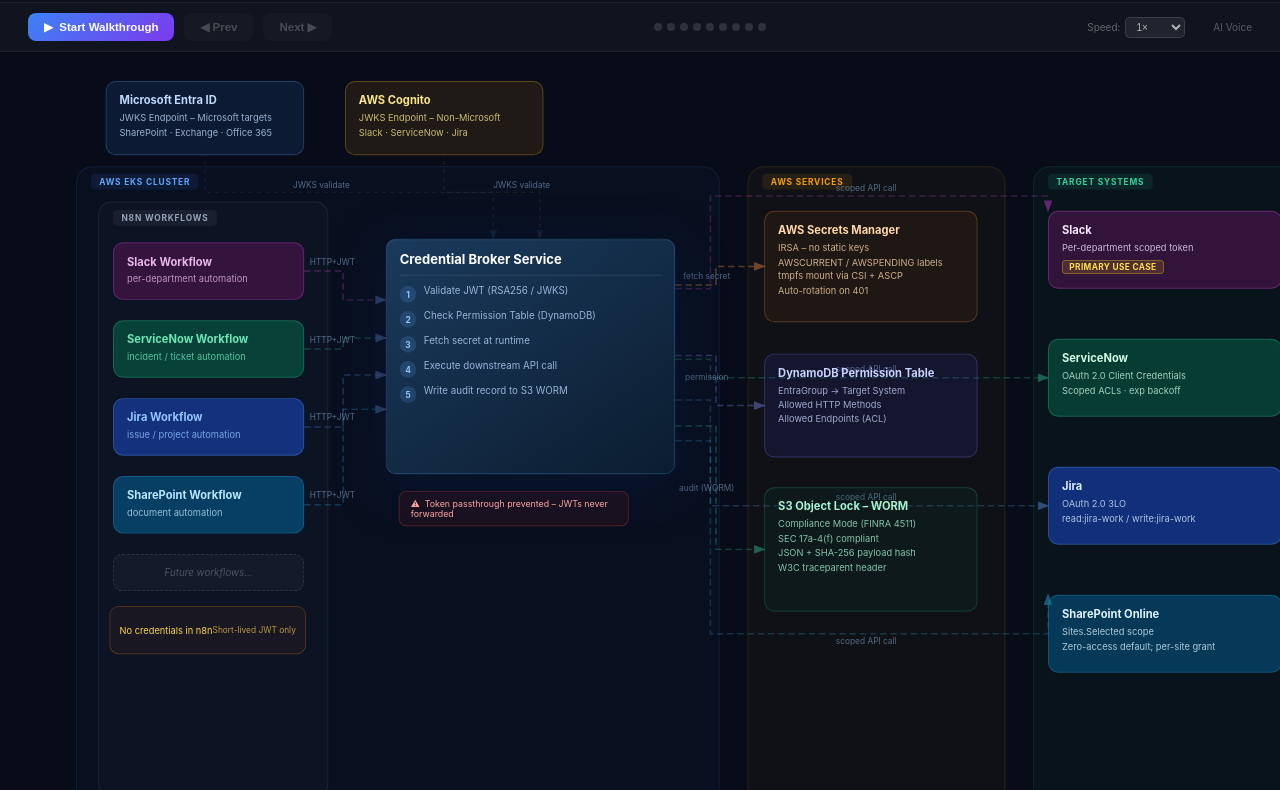
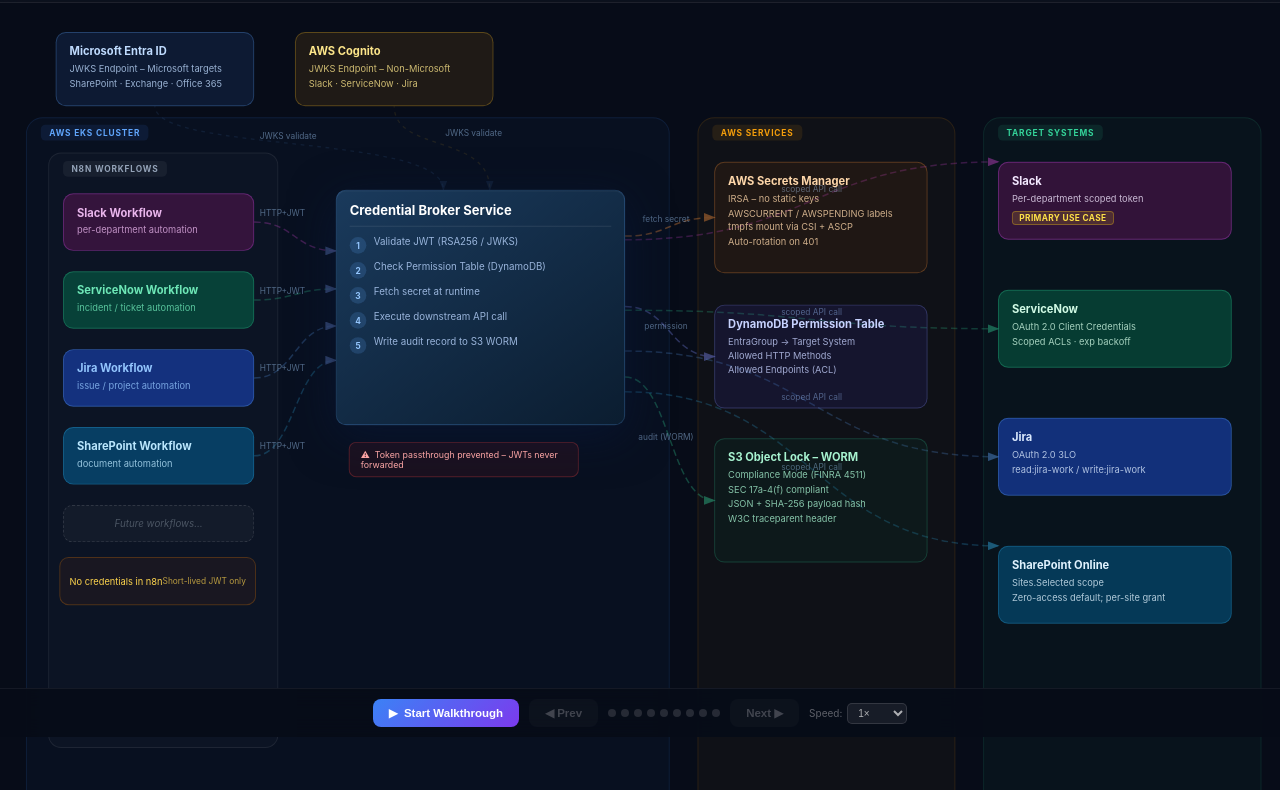
Before and after one commit to yashshrivastavaa/ts-arch-design, a plain HTML site: page index.html in a window 1280 px wide. Shown: the part 63-853 px from the top of the page. Drawn offline with Linux system fonts and the light colour scheme.

Commit message:
Responsive: fix scale origin, bottom ctrl bar, curved arrows, remove date/AI Voice labels

```diff
--- a/index.html
+++ b/index.html
@@ -6,7 +6,7 @@
 <title>TradeStation · n8n Credential Broker Architecture · Symplytics</title>
 <style>
 *,*::before,*::after{box-sizing:border-box;margin:0;padding:0}
-body{background:#070c18;font-family:-apple-system,BlinkMacSystemFont,'Segoe UI','Inter',sans-serif;color:#e2e8f0;overflow-x:hidden}
+body{background:#070c18;font-family:-apple-system,BlinkMacSystemFont,'Segoe UI','Inter',sans-serif;color:#e2e8f0;overflow-x:hidden;padding-bottom:68px}
 
 /* ── HEADER ── */
 .hdr{display:flex;align-items:center;justify-content:space-between;padding:16px 28px 14px;background:rgba(255,255,255,.025);border-bottom:1px solid rgba(255,255,255,.07);position:sticky;top:0;z-index:100;backdrop-filter:blur(12px)}
@@ -18,22 +18,18 @@
 .badge-conf{font-size:9px;font-weight:700;letter-spacing:.08em;text-transform:uppercase;padding:3px 9px;border-radius:4px;background:rgba(239,68,68,.12);border:1px solid rgba(239,68,68,.3);color:#fca5a5}
 .badge-date{font-size:9px;color:rgba(255,255,255,.3);letter-spacing:.04em}
 
-/* ── NAV BAR ── */
-.wt-bar{display:flex;align-items:center;gap:10px;flex-wrap:wrap;padding:10px 28px;background:rgba(255,255,255,.03);border-bottom:1px solid rgba(255,255,255,.06)}
+/* ── BOTTOM CONTROL BAR ── */
+.ctrl-bar{position:fixed;bottom:0;left:0;right:0;display:flex;align-items:center;justify-content:center;gap:10px;padding:10px 24px;background:rgba(7,12,24,.94);backdrop-filter:blur(14px);border-top:1px solid rgba(255,255,255,.06);z-index:200;flex-wrap:wrap}
 .wt-btn{background:linear-gradient(135deg,#3b82f6,#7c3aed);color:#fff;border:none;padding:7px 16px;border-radius:8px;font-size:11.5px;font-weight:600;cursor:pointer;transition:opacity .15s,transform .1s;white-space:nowrap;display:flex;align-items:center;gap:6px}
 .wt-btn:hover{opacity:.85;transform:translateY(-1px)}
 .wt-btn:disabled{opacity:.35;cursor:default;transform:none}
 .wt-btn.sec{background:rgba(255,255,255,.07);color:rgba(255,255,255,.65)}
 .wt-btn.sec:hover{background:rgba(255,255,255,.12)}
-.dots-row{display:flex;gap:5px;align-items:center;flex:1;flex-wrap:wrap;justify-content:center}
+.dots-row{display:flex;gap:5px;align-items:center;flex-wrap:wrap;justify-content:center}
 .dot{width:8px;height:8px;border-radius:50%;background:rgba(255,255,255,.13);cursor:pointer;transition:all .25s;flex-shrink:0}
 .dot:hover{background:rgba(255,255,255,.3)}
 .dot.act{background:#60a5fa;transform:scale(1.5);box-shadow:0 0 8px rgba(96,165,250,.5)}
 .dot.done{background:rgba(96,165,250,.35)}
-.wt-right{display:flex;align-items:center;gap:8px;font-size:10px;color:rgba(255,255,255,.3);white-space:nowrap}
-.vpulse{width:7px;height:7px;border-radius:50%;background:#34d399;opacity:0;transition:opacity .3s;flex-shrink:0}
-.vpulse.on{opacity:1;animation:vpulse 1s ease-in-out infinite}
-@keyframes vpulse{0%,100%{transform:scale(1);opacity:.7}50%{transform:scale(1.6);opacity:1}}
 .speed-wrap{display:flex;align-items:center;gap:5px;font-size:10px;color:rgba(255,255,255,.35)}
 .speed-wrap select{background:rgba(255,255,255,.07);border:1px solid rgba(255,255,255,.12);color:rgba(255,255,255,.65);font-size:10px;padding:3px 6px;border-radius:5px;cursor:pointer;outline:none}
 .speed-wrap select:hover{background:rgba(255,255,255,.12)}
@@ -46,7 +42,7 @@
 
 /* ── CANVAS ── */
 .outer{width:100%;overflow:hidden;background:#070c18}
-.canvas-wrap{position:relative;width:1380px;height:980px;transform-origin:top center}
+.canvas-wrap{position:relative;width:1380px;height:980px;transform-origin:top left}
 
 /* Zone backgrounds */
 .z{position:absolute;border-radius:18px;pointer-events:none;z-index:1}
@@ -145,29 +141,9 @@
   </div>
   <div class="hdr-right">
     <span class="badge-conf">Confidential &amp; Proprietary</span>
-    <span class="badge-date">Engagement Start: Oct 2026 &nbsp;|&nbsp; POC: 5-Day Delivery</span>
   </div>
 </div>
 
-<!-- NAV BAR -->
-<div class="wt-bar">
-  <button class="wt-btn" id="btn-play" onclick="startWT()">&#9654;&nbsp; Start Walkthrough</button>
-  <button class="wt-btn sec" id="btn-prev" onclick="go(-1)" disabled>&#9664; Prev</button>
-  <button class="wt-btn sec" id="btn-next" onclick="go(1)" disabled>Next &#9654;</button>
-  <div class="dots-row" id="dots"></div>
-  <button class="wt-btn sec" id="btn-reset" onclick="resetWT()" style="display:none">&#10005; Reset</button>
-  <div class="speed-wrap">
-    Speed:
-    <select id="speed-sel" onchange="setSpeed(this.value)">
-      <option value="0.75">0.75×</option>
-      <option value="1" selected>1×</option>
-      <option value="1.25">1.25×</option>
-      <option value="1.5">1.5×</option>
-      <option value="2">2×</option>
-    </select>
-  </div>
-  <div class="wt-right"><span class="vpulse" id="vpulse"></span>&nbsp;AI Voice</div>
-</div>
 
 <!-- STEP INFO PANEL -->
 <div class="step-panel hidden" id="sp">
@@ -253,36 +229,36 @@
       <marker id="msp"  markerWidth="8" markerHeight="6" refX="7" refY="3" orient="auto"><polygon points="0 0,8 3,0 6" fill="rgba(56,189,248,.9)"/></marker>
       <marker id="md"   markerWidth="8" markerHeight="6" refX="7" refY="3" orient="auto"><polygon points="0 0,8 3,0 6" fill="rgba(96,165,250,.38)"/></marker>
     </defs>
-    <!-- JWKS validate (dashed back-arrows) -->
-    <path id="e-entra" class="ad" stroke="rgba(96,165,250,.4)"  d="M 167 108 L 167 148 L 478 148 L 478 198" marker-end="url(#md)"/>
-    <text class="al" x="262" y="143">JWKS validate</text>
-    <path id="e-cog"   class="ad" stroke="rgba(251,191,36,.38)" d="M 425 108 L 425 148 L 528 148 L 528 198" marker-end="url(#md)"/>
-    <text class="al" x="478" y="143">JWKS validate</text>
-    <!-- Workflows → Broker -->
-    <path id="e-wf-slack" class="af" stroke="rgba(216,72,216,.6)"  d="M 274 233 L 316 233 L 316 264 L 362 264" marker-end="url(#mw)"/>
+    <!-- JWKS validate (dashed back-arrows, curved) -->
+    <path id="e-entra" class="ad" stroke="rgba(96,165,250,.4)"  d="M 167 108 C 167 158 478 138 478 198" marker-end="url(#md)"/>
+    <text class="al" x="280" y="143">JWKS validate</text>
+    <path id="e-cog"   class="ad" stroke="rgba(251,191,36,.38)" d="M 425 108 C 425 158 528 138 528 198" marker-end="url(#md)"/>
+    <text class="al" x="480" y="140">JWKS validate</text>
+    <!-- Workflows → Broker (curved) -->
+    <path id="e-wf-slack" class="af" stroke="rgba(216,72,216,.6)"  d="M 274 233 C 318 233 318 264 362 264" marker-end="url(#mw)"/>
     <text class="al" x="280" y="226">HTTP+JWT</text>
-    <path id="e-wf-snow"  class="af" stroke="rgba(52,211,153,.55)" d="M 274 317 L 316 317 L 316 305 L 362 305" marker-end="url(#mw)"/>
+    <path id="e-wf-snow"  class="af" stroke="rgba(52,211,153,.55)" d="M 274 317 C 318 317 318 305 362 305" marker-end="url(#mw)"/>
     <text class="al" x="280" y="310">HTTP+JWT</text>
-    <path id="e-wf-jira"  class="af" stroke="rgba(96,165,250,.55)" d="M 274 401 L 316 401 L 316 345 L 362 345" marker-end="url(#mw)"/>
+    <path id="e-wf-jira"  class="af" stroke="rgba(96,165,250,.55)" d="M 274 401 C 318 401 318 345 362 345" marker-end="url(#mw)"/>
     <text class="al" x="280" y="394">HTTP+JWT</text>
-    <path id="e-wf-sp"    class="af" stroke="rgba(56,189,248,.5)"  d="M 274 485 L 316 485 L 316 382 L 362 382" marker-end="url(#mw)"/>
+    <path id="e-wf-sp"    class="af" stroke="rgba(56,189,248,.5)"  d="M 274 485 C 318 485 318 382 362 382" marker-end="url(#mw)"/>
     <text class="al" x="280" y="478">HTTP+JWT</text>
-    <!-- Broker → AWS Services -->
-    <path id="e-bk-sec" class="af" stroke="rgba(251,146,60,.75)" d="M 674 248 L 718 248 L 718 228 L 770 228" marker-end="url(#mo)"/>
-    <text class="al" x="708" y="241" text-anchor="middle">fetch secret</text>
-    <path id="e-bk-dyn" class="af" stroke="rgba(129,140,248,.7)" d="M 674 324 L 718 324 L 718 378 L 770 378" marker-end="url(#mp)"/>
-    <text class="al" x="708" y="350" text-anchor="middle">permission</text>
-    <path id="e-bk-s3"  class="af" stroke="rgba(52,211,153,.65)" d="M 674 400 L 718 400 L 718 533 L 770 533" marker-end="url(#mg)"/>
-    <text class="al" x="708" y="470" text-anchor="middle">audit (WORM)</text>
-    <!-- Broker → Target Systems -->
-    <path id="e-bk-tslack" class="af" stroke="rgba(216,72,216,.52)"  d="M 674 252 L 712 252 L 712 152 L 1076 152 L 1076 168"  marker-end="url(#msl)"/>
-    <text class="al" x="880" y="147" text-anchor="middle">scoped API call</text>
-    <path id="e-bk-tsnow"  class="af" stroke="rgba(52,211,153,.52)"  d="M 674 328 L 712 328 L 712 348 L 1076 348"              marker-end="url(#msn)"/>
-    <text class="al" x="880" y="342" text-anchor="middle">scoped API call</text>
-    <path id="e-bk-tjira"  class="af" stroke="rgba(96,165,250,.5)"   d="M 674 372 L 712 372 L 712 486 L 1076 486"              marker-end="url(#mj)"/>
-    <text class="al" x="880" y="480" text-anchor="middle">scoped API call</text>
-    <path id="e-bk-tsp"    class="af" stroke="rgba(56,189,248,.48)"  d="M 674 416 L 712 416 L 712 624 L 1076 624 L 1076 582"   marker-end="url(#msp)"/>
-    <text class="al" x="880" y="635" text-anchor="middle">scoped API call</text>
+    <!-- Broker → AWS Services (curved) -->
+    <path id="e-bk-sec" class="af" stroke="rgba(251,146,60,.75)" d="M 674 248 C 722 248 722 228 770 228" marker-end="url(#mo)"/>
+    <text class="al" x="718" y="233" text-anchor="middle">fetch secret</text>
+    <path id="e-bk-dyn" class="af" stroke="rgba(129,140,248,.7)" d="M 674 324 C 722 324 722 378 770 378" marker-end="url(#mp)"/>
+    <text class="al" x="718" y="348" text-anchor="middle">permission</text>
+    <path id="e-bk-s3"  class="af" stroke="rgba(52,211,153,.65)" d="M 674 400 C 722 400 722 533 770 533" marker-end="url(#mg)"/>
+    <text class="al" x="718" y="468" text-anchor="middle">audit (WORM)</text>
+    <!-- Broker → Target Systems (curved) -->
+    <path id="e-bk-tslack" class="af" stroke="rgba(216,72,216,.52)"  d="M 674 252 C 875 252 875 168 1076 168" marker-end="url(#msl)"/>
+    <text class="al" x="875" y="200" text-anchor="middle">scoped API call</text>
+    <path id="e-bk-tsnow"  class="af" stroke="rgba(52,211,153,.52)"  d="M 674 328 C 875 328 875 348 1076 348" marker-end="url(#msn)"/>
+    <text class="al" x="875" y="333" text-anchor="middle">scoped API call</text>
+    <path id="e-bk-tjira"  class="af" stroke="rgba(96,165,250,.5)"   d="M 674 372 C 875 372 875 486 1076 486" marker-end="url(#mj)"/>
+    <text class="al" x="875" y="425" text-anchor="middle">scoped API call</text>
+    <path id="e-bk-tsp"    class="af" stroke="rgba(56,189,248,.48)"  d="M 674 416 C 875 416 875 582 1076 582" marker-end="url(#msp)"/>
+    <text class="al" x="875" y="500" text-anchor="middle">scoped API call</text>
   </svg>
 
 </div><!-- /canvas-wrap -->
@@ -296,6 +272,25 @@
   <div class="leg"><div class="lsq" style="background:rgba(245,158,11,.1);border:1px solid rgba(251,146,60,.25)"></div>AWS Services</div>
   <div class="leg"><div class="lsq" style="background:rgba(52,211,153,.08);border:1px solid rgba(52,211,153,.25)"></div>Target Systems</div>
   <div class="leg"><div class="lsq" style="background:linear-gradient(135deg,#1a3a5c,#0b1d30);border:1px solid rgba(96,165,250,.2)"></div>Credential Broker</div>
+</div>
+
+<!-- BOTTOM CONTROL BAR -->
+<div class="ctrl-bar">
+  <button class="wt-btn" id="btn-play" onclick="startWT()">&#9654;&nbsp; Start Walkthrough</button>
+  <button class="wt-btn sec" id="btn-prev" onclick="go(-1)" disabled>&#9664; Prev</button>
+  <div class="dots-row" id="dots"></div>
+  <button class="wt-btn sec" id="btn-next" onclick="go(1)" disabled>Next &#9654;</button>
+  <div class="speed-wrap">
+    Speed:
+    <select id="speed-sel" onchange="setSpeed(this.value)">
+      <option value="0.75">0.75×</option>
+      <option value="1" selected>1×</option>
+      <option value="1.25">1.25×</option>
+      <option value="1.5">1.5×</option>
+      <option value="2">2×</option>
+    </select>
+  </div>
+  <button class="wt-btn sec" id="btn-reset" onclick="resetWT()" style="display:none">&#10005; Reset</button>
 </div>
 
 <script>
@@ -396,13 +391,14 @@
   dotsEl.appendChild(d);
 });
 
-/* Responsive scale — fill full width */
+/* Responsive scale — fill full width, origin top-left */
 function scale() {
   const cw    = document.getElementById('cw');
   const outer = document.getElementById('outer');
   const s = outer.offsetWidth / 1380;
   cw.style.transform = 'scale(' + s + ')';
   cw.style.marginLeft = '0';
+  cw.style.marginTop  = '0';
   outer.style.height = (980 * s) + 'px';
 }
 window.addEventListener('resize', scale);
@@ -415,8 +411,8 @@
   if (aud) aud.playbackRate = playbackRate;
 }
 
-/* vpulse */
-function vpOn(on) { document.getElementById('vpulse').classList.toggle('on', on); }
+/* vpulse (no-op if element absent) */
+function vpOn(on) { const el = document.getElementById('vpulse'); if (el) el.classList.toggle('on', on); }
 
 /* Clear all visual state */
 function clearAll() {
```
